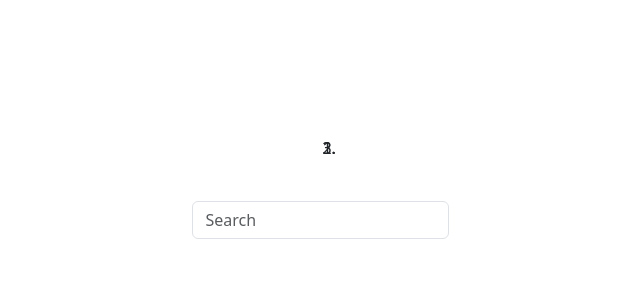
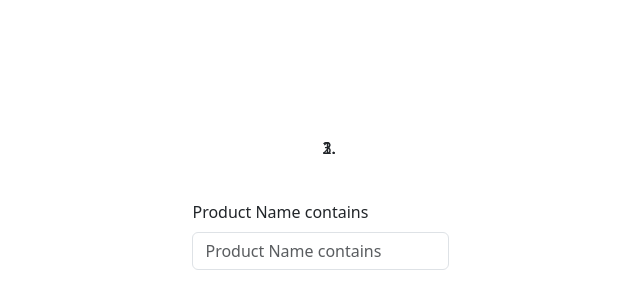
Before and after one commit to madelsalemm/Ecommerce-Task, a Django app: page / in a window 1280 px wide. Shown: the part 304-598 px from the top of the page, without its empty margins (300-940 px from the left). Run offline with Django 4.2, Linux system fonts and the light colour scheme; data comes from the database, SQL or seed files in the repository; parts of the project's set-up code (start-up, migrations or seed data) failed here and were passed over; some libraries are stand-ins or nearby versions.

Commit message:
add product search by name and ordered by price

```diff
--- /dev/null
+++ b/product/filters.py
@@ -0,0 +1,8 @@
+import django_filters
+from .models import Product
+
+class ProductFilter(django_filters.FilterSet):
+    name = django_filters.CharFilter(lookup_expr='icontains')
+    class Meta:
+        model = Product
+        fields = ['name']
--- a/product/templates/product/cart_detail.html
+++ b/product/templates/product/cart_detail.html
@@ -11,6 +11,7 @@
 Cart Detail:
 
 {% for key,value in request.session.cart.items %}
+
 <p>product name :     {{value.name}} </p>
 <p>product price :    {{value.price}} </p>
 <p>product quantity : {{value.quantity}} </p>
--- a/product/templates/product/product_list.html
+++ b/product/templates/product/product_list.html
@@ -1,5 +1,6 @@
 {% extends 'base.html' %}
 {% load static %}
+{% load bootstrap5 %}
 {% block body %}
   <!--Main layout-->
   <main>
@@ -40,10 +41,10 @@
           </ul>
           <!-- Links -->
 
-          <form class="form-inline">
-            <div class="md-form my-0">
-              <input class="form-control mr-sm-2" type="text" placeholder="Search" aria-label="Search">
-            </div>
+          <form class="form_inner white-bg" method="get">
+              {% csrf_token %}
+              {% bootstrap_form filter.form %}
+              <input class="boxed-btn3 w-100 mt-4" type="submit"  value="search">
           </form>
         </div>
         <!-- Collapsible content -->
@@ -66,8 +67,8 @@
 
                 <!--Card image-->
                 <div class="view overlay">
-                  {% if product.PRDImge %}
-                    <img src="{{product.PRDImge.url}}" class="card-img-top" alt="">
+                  {% if product.image %}
+                    <img src="{{product.image.url}}" class="card-img-top" alt="">
                   {% else %}
                   <img src="{% static 'site_static/img/no-image.jpg' %}" class="card-img-top" alt="">
                   {% endif %}
--- a/product/views.py
+++ b/product/views.py
@@ -8,17 +8,25 @@
 from django.contrib.auth.decorators import login_required
 from cart.cart import Cart
 ######################################
+########## filter ###########
+from .filters import ProductFilter
+######### filter ###########
 # Create your views here.
 
 
 def product_list (request):
-    product_list = Product.objects.get_queryset().order_by('id')
+    product_list = Product.objects.get_queryset().order_by('-price')
+
+    #Filter
+    filter = ProductFilter(request.GET, queryset=product_list)
+    product_list = filter.qs
+    #Filter
 
     paginator = Paginator(product_list, 2) # Show 2 contacts per page.
     page_number = request.GET.get('page')
     product_list = paginator.get_page(page_number)
 
-    context = {'product_list' : product_list}
+    context = {'product_list' : product_list , 'filter' : filter}
     return render(request , 'product/product_list.html' , context)
 
 
--- a/project/settings.py
+++ b/project/settings.py
@@ -38,6 +38,7 @@
     'django.contrib.sessions',
     'django.contrib.messages',
     'django.contrib.staticfiles',
+    'django_filters',
     'bootstrap5',
     'product',
     'account',
```
Also changed, not shown: product/serilizer.py (added, +18 -0 lines).
